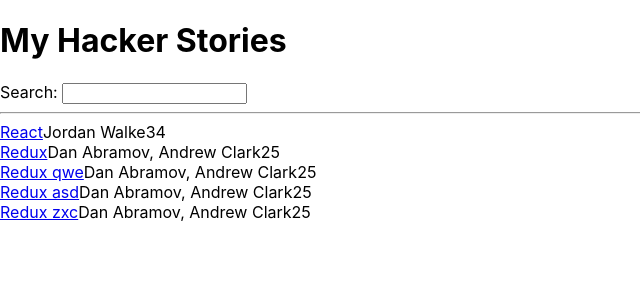
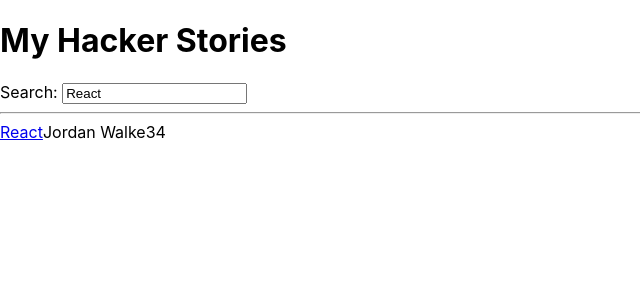
Before and after one commit to denys-glu/educative.io, a React (Create React App) app in the folder The_Road_to_React_The_One_With_Hooks/hacker-stories/: page / in a window 1280 px wide. Shown: the top 300 px of the page, without its empty margins (0-640 px from the left). Built offline with nearby package versions, Linux system fonts and the light colour scheme.

Commit message:
React Controlled Components

```diff
--- a/The_Road_to_React_The_One_With_Hooks/hacker-stories/src/App.js
+++ b/The_Road_to_React_The_One_With_Hooks/hacker-stories/src/App.js
@@ -18,33 +18,9 @@
             points: 5,
             objectID: 1,
         },
-        {
-            title: 'Redux qwe',
-            url: 'https://redux.js.org/',
-            author: 'Dan Abramov, Andrew Clark',
-            num_comments: 2,
-            points: 5,
-            objectID: 2,
-        },
-        {
-            title: 'Redux asd',
-            url: 'https://redux.js.org/',
-            author: 'Dan Abramov, Andrew Clark',
-            num_comments: 2,
-            points: 5,
-            objectID: 3,
-        },
-        {
-            title: 'Redux zxc',
-            url: 'https://redux.js.org/',
-            author: 'Dan Abramov, Andrew Clark',
-            num_comments: 2,
-            points: 5,
-            objectID: 4,
-        },
     ];
 
-    const [searchTerm, setSearchTerm] = React.useState('');
+    const [searchTerm, setSearchTerm] = React.useState('React');
 
     const handleSearch = event => {
         setSearchTerm(event.target.value);
@@ -58,7 +34,7 @@
         <div>
             <h1>My Hacker Stories</h1>
 
-            <Search onSearch={handleSearch} />
+            <Search search={searchTerm} onSearch={handleSearch} />
 
             <hr />
 
@@ -70,7 +46,12 @@
 const Search = props => (
     <div>
         <label htmlFor="search">Search: </label>
-        <input id="search" type="text" onChange={props.onSearch} />
+        <input
+            id="search"
+            type="text"
+            value={props.search}
+            onChange={props.onSearch}
+        />
     </div>
 );
 
```
